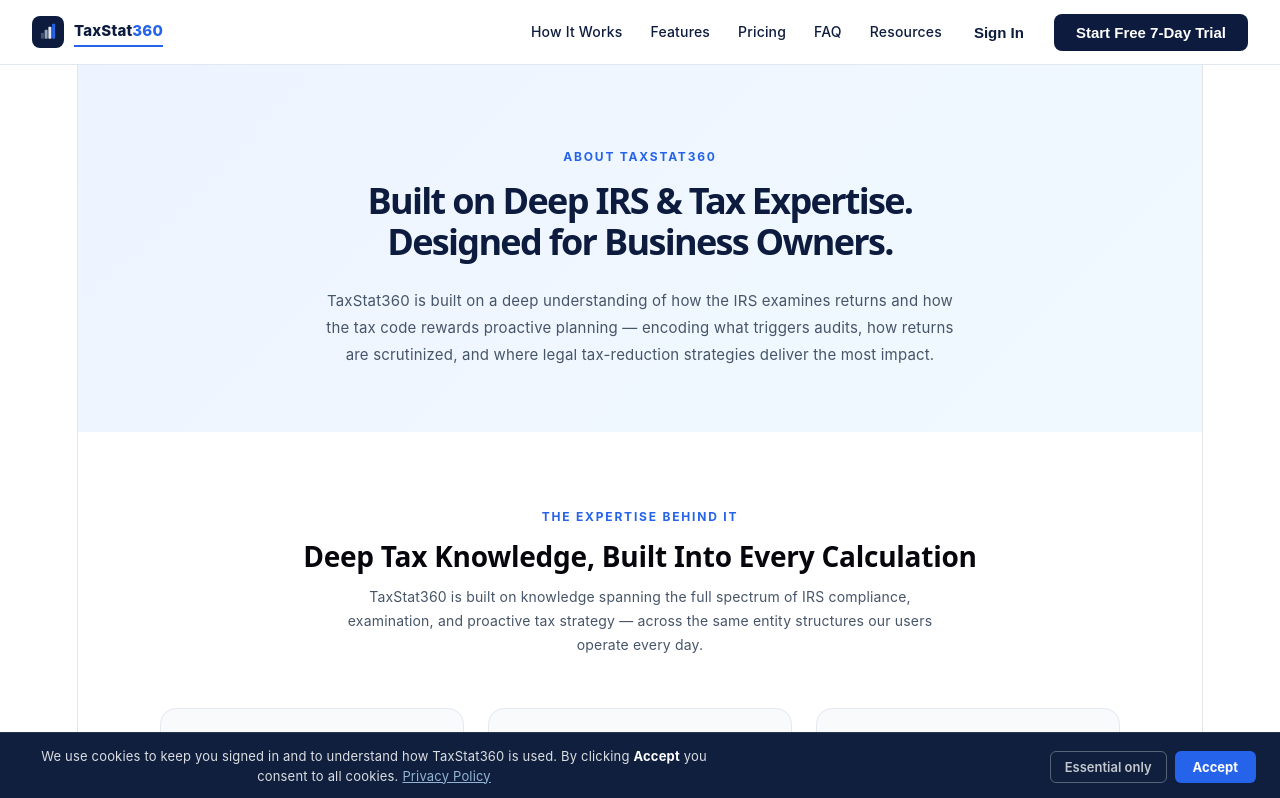
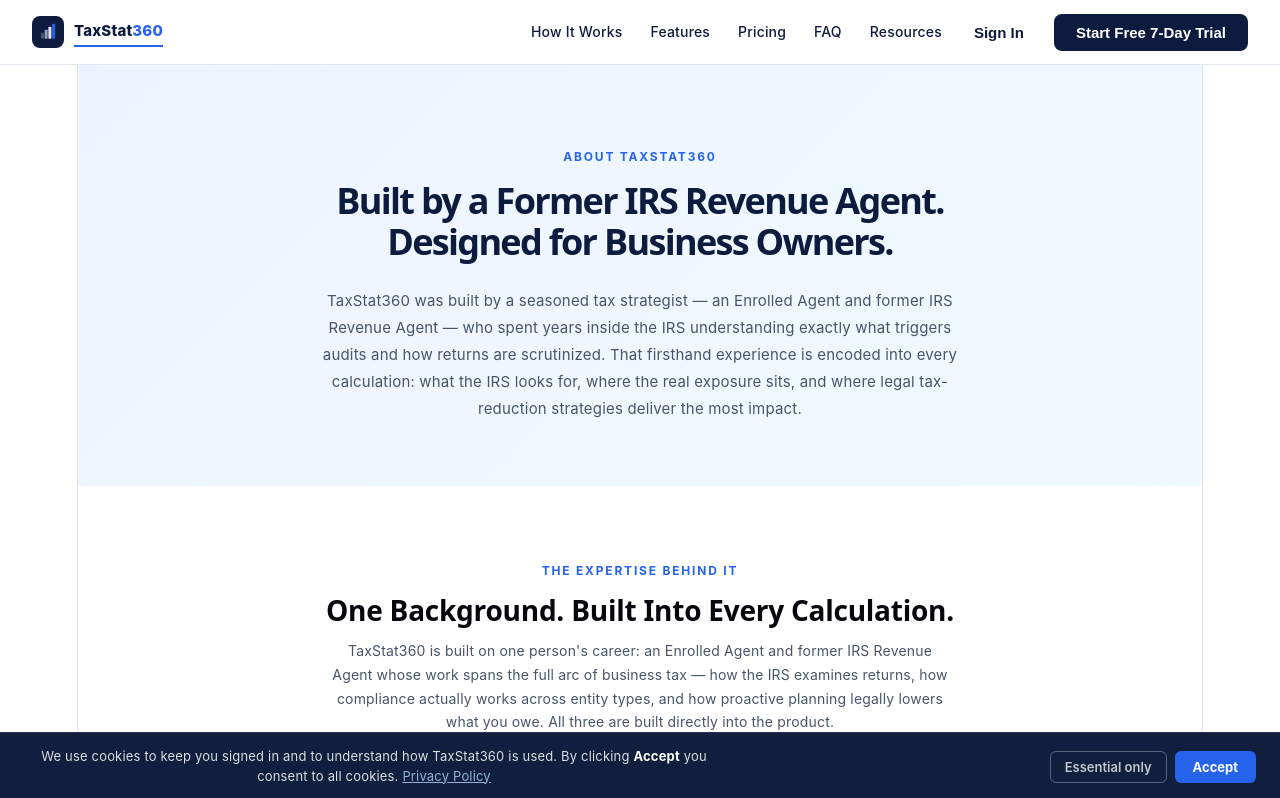
Before and after one commit to natashaverela-speckm/TaxStat360, a React (Vite) app: page /about in a window 1280 px wide. Shown: the top 798 px of the page. Built offline with nearby package versions, Linux system fonts and the light colour scheme; no server answers.

Commit message:
Refactor About page for founder's expertise clarity
Updated the About page to reflect the founder's singular expertise and adjusted the title to match the homepage. Replaced TEAM_ROLES with FOUNDER_EXPERTISE for clarity.

```diff
--- a/src/About.jsx
+++ b/src/About.jsx
@@ -1,4 +1,4 @@
-import React from 'react'
+import React, { useEffect } from 'react'
 import { useNavigate } from 'react-router-dom'
 import Nav from './Nav'
 
@@ -20,7 +20,17 @@ const CTA_LABEL = 'Start Free 7-Day Trial'
 // Works" and used /features-style links) was removed in favor of the shared
 // <Nav> component (src/Nav.jsx), so this page now matches every other page.
 
-const TEAM_ROLES = [
+// #1 FIX (alignment): About now owns the SAME specific, substantiated credential
+// the homepage asserts — an Enrolled Agent and former IRS Revenue Agent — instead
+// of softening to passive "deep expertise." Framing is deliberately SINGULAR (one
+// founder) and intentionally carries NO name, per owner decision. The claim is
+// truthful and substantiable (EA enrollment is verifiable in the IRS directory;
+// Revenue Agent tenure is documented in her service record), which is what FTC
+// substantiation requires — publishing the name is not required, but the homepage
+// and this page MUST tell the same story, and nothing here may imply more than one
+// person. The variable below is FOUNDER_EXPERTISE (not TEAM_ROLES) for that reason:
+// these are three areas of ONE person's background, not three people.
+const FOUNDER_EXPERTISE = [
   {
     icon: '🏛️',
     title: 'IRS Examination Insight',
@@ -59,31 +69,48 @@ const APPROACH = [
 export default function About() {
   const nav = useNavigate()
 
+  // #1 FIX: set the /about <title> to the singular, substantiated credential so it
+  // matches the homepage. The audit flagged the old title tag as carrying the plural
+  // "former IRS Revenue Agents" wording. Setting it here overrides the global default
+  // for this route. NOTE: the default <title> in index.html still needs the same
+  // plural→singular correction for any route that does not set its own title.
+  useEffect(() => {
+    const prev = document.title
+    document.title = 'About — Built by a Former IRS Revenue Agent | TaxStat360'
+    return () => { document.title = prev }
+  }, [])
+
   return (
     <div style={{ fontFamily: 'Inter, sans-serif', color: N, background: '#fff', paddingTop: 64 }}>
       <Nav nav={nav} />
 
       {/* ─── HERO ─────────────────────────────────────────────────────── */}
+      {/* #1 FIX: hero now leads with the specific, substantiated credential (singular,
+          unnamed) to match the homepage, replacing the passive "Built on Deep IRS &
+          Tax Expertise" headline that dropped the claim. */}
       <section style={{ background: 'linear-gradient(135deg, #EEF4FF 0%, #F0F9FF 100%)', padding: '80px 24px 64px', textAlign: 'center' }}>
         <p style={EYEBROW}>About TaxStat360</p>
         <h1 style={{ fontSize: 36, fontWeight: 900, lineHeight: 1.15, margin: '0 auto 24px', maxWidth: 740, color: N }}>
-          Built on Deep IRS &amp; Tax Expertise.<br />Designed for Business Owners.
+          Built by a Former IRS Revenue Agent.<br />Designed for Business Owners.
         </h1>
         <p style={{ fontSize: 15, color: '#475569', maxWidth: 640, margin: '0 auto', lineHeight: 1.8 }}>
-          TaxStat360 is built on a deep understanding of how the IRS examines returns and how the tax code rewards proactive planning — encoding what triggers audits, how returns are scrutinized, and where legal tax-reduction strategies deliver the most impact.
+          TaxStat360 was built by a seasoned tax strategist — an Enrolled Agent and former IRS Revenue Agent — who spent years inside the IRS understanding exactly what triggers audits and how returns are scrutinized. That firsthand experience is encoded into every calculation: what the IRS looks for, where the real exposure sits, and where legal tax-reduction strategies deliver the most impact.
         </p>
       </section>
 
-      {/* ─── TEAM ─────────────────────────────────────────────────────── */}
+      {/* ─── FOUNDER EXPERTISE ────────────────────────────────────────── */}
       <section style={{ padding: '72px 24px', background: '#fff' }}>
         <div style={{ maxWidth: 960, margin: '0 auto', textAlign: 'center' }}>
           <p style={EYEBROW}>The Expertise Behind It</p>
-          <h2 style={{ fontSize: 28, fontWeight: 800, marginBottom: 12 }}>Deep Tax Knowledge, Built Into Every Calculation</h2>
-          <p style={{ fontSize: 14, color: '#475569', maxWidth: 600, margin: '0 auto 52px', lineHeight: 1.7 }}>
-            TaxStat360 is built on knowledge spanning the full spectrum of IRS compliance, examination, and proactive tax strategy — across the same entity structures our users operate every day.
+          <h2 style={{ fontSize: 28, fontWeight: 800, marginBottom: 12 }}>One Background. Built Into Every Calculation.</h2>
+          {/* #1 FIX: intro explicitly attributes this to the single founder and her IRS
+              career, so the three cards below read as one person's areas of expertise —
+              not as a multi-person team. */}
+          <p style={{ fontSize: 14, color: '#475569', maxWidth: 620, margin: '0 auto 52px', lineHeight: 1.7 }}>
+            TaxStat360 is built on one person's career: an Enrolled Agent and former IRS Revenue Agent whose work spans the full arc of business tax — how the IRS examines returns, how compliance actually works across entity types, and how proactive planning legally lowers what you owe. All three are built directly into the product.
           </p>
           <div style={{ display: 'grid', gridTemplateColumns: 'repeat(auto-fit, minmax(272px, 1fr))', gap: 24 }}>
-            {TEAM_ROLES.map((r, i) => (
+            {FOUNDER_EXPERTISE.map((r, i) => (
               <div key={i} style={{ background: '#F8FAFC', borderRadius: 16, padding: '32px 26px', border: '1px solid #e2e8f0', textAlign: 'left' }}>
                 <div style={{ fontSize: 38, marginBottom: 18 }}>{r.icon}</div>
                 <h3 style={{ fontSize: 15, fontWeight: 700, color: N, marginBottom: 10 }}>{r.title}</h3>
```
